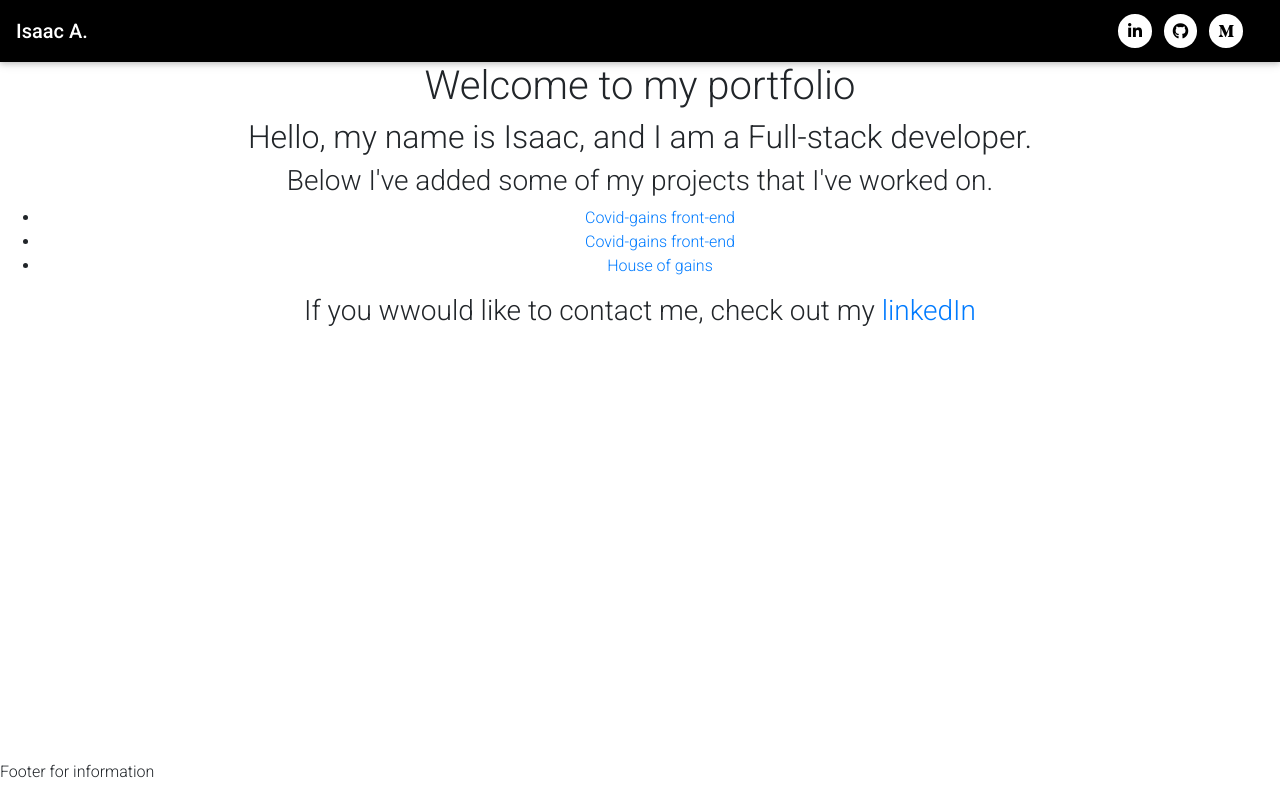
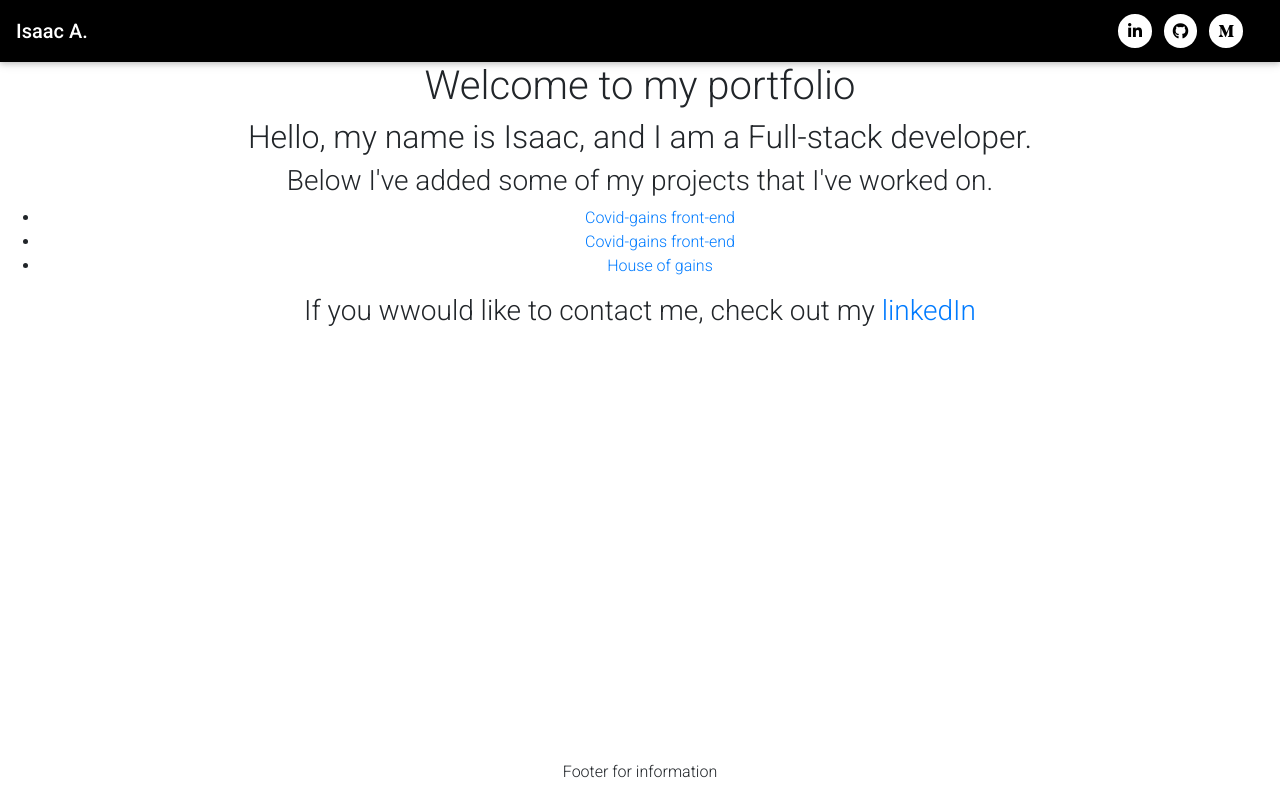
Before and after one commit to IA26/my-portfolio, a React (Create React App) app: page / in a window 1280 px wide. Built offline with nearby package versions, Linux system fonts and the light colour scheme.

Commit message:
moved footer to app

```diff
--- a/public/index.html
+++ b/public/index.html
@@ -42,5 +42,4 @@
       To create a production bundle, use `npm run build` or `yarn build`.
     -->
   </body>
-  <footer id="footer"> Footer for information</footer>
 </html>
--- a/src/App.js
+++ b/src/App.js
@@ -13,6 +13,7 @@ function App() {
               <Route exact path="/" render component={ Portfolio }/>
            </Switch>
         </div>
+        <footer id="footer"> Footer for information</footer>
     </div>
   );
 }
```
